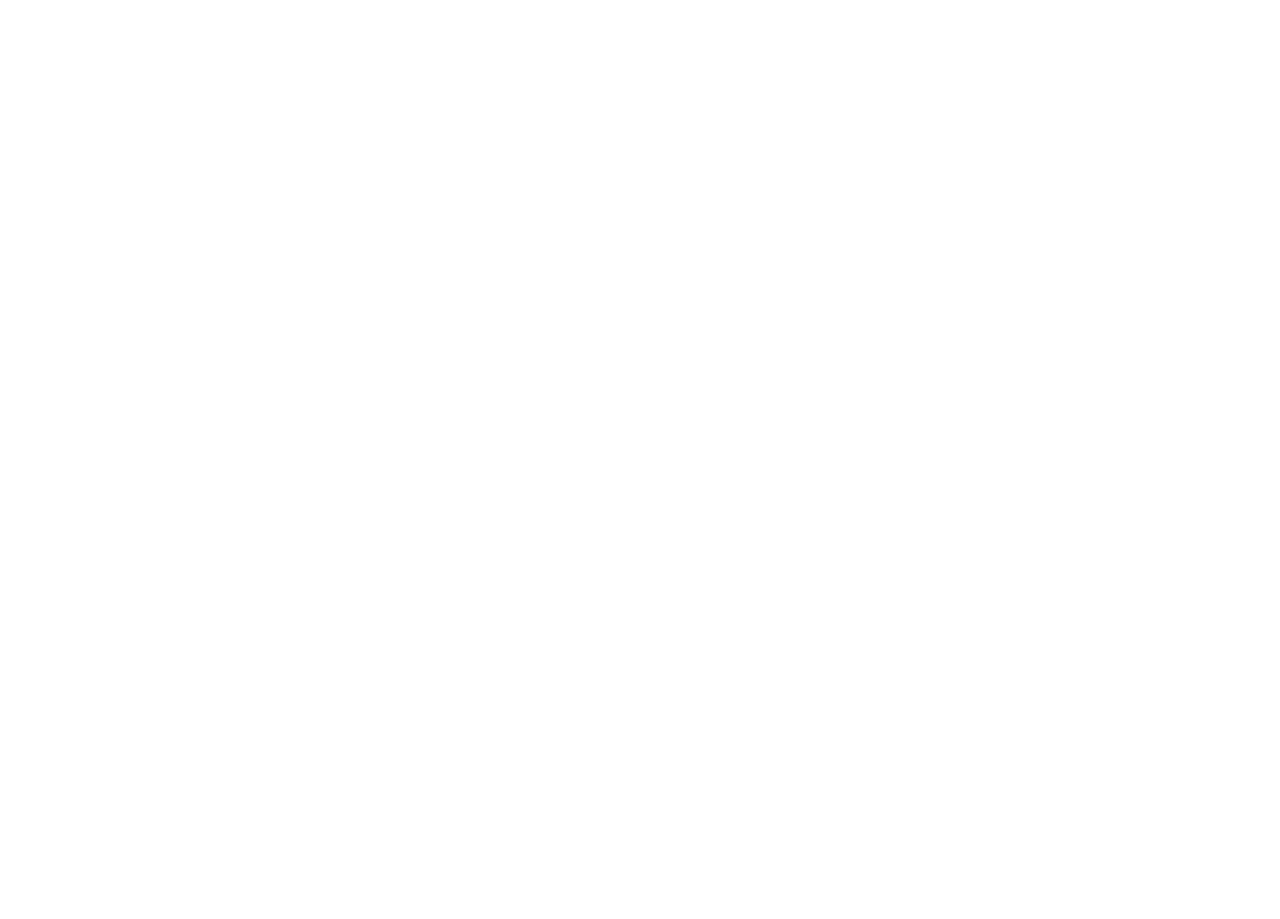
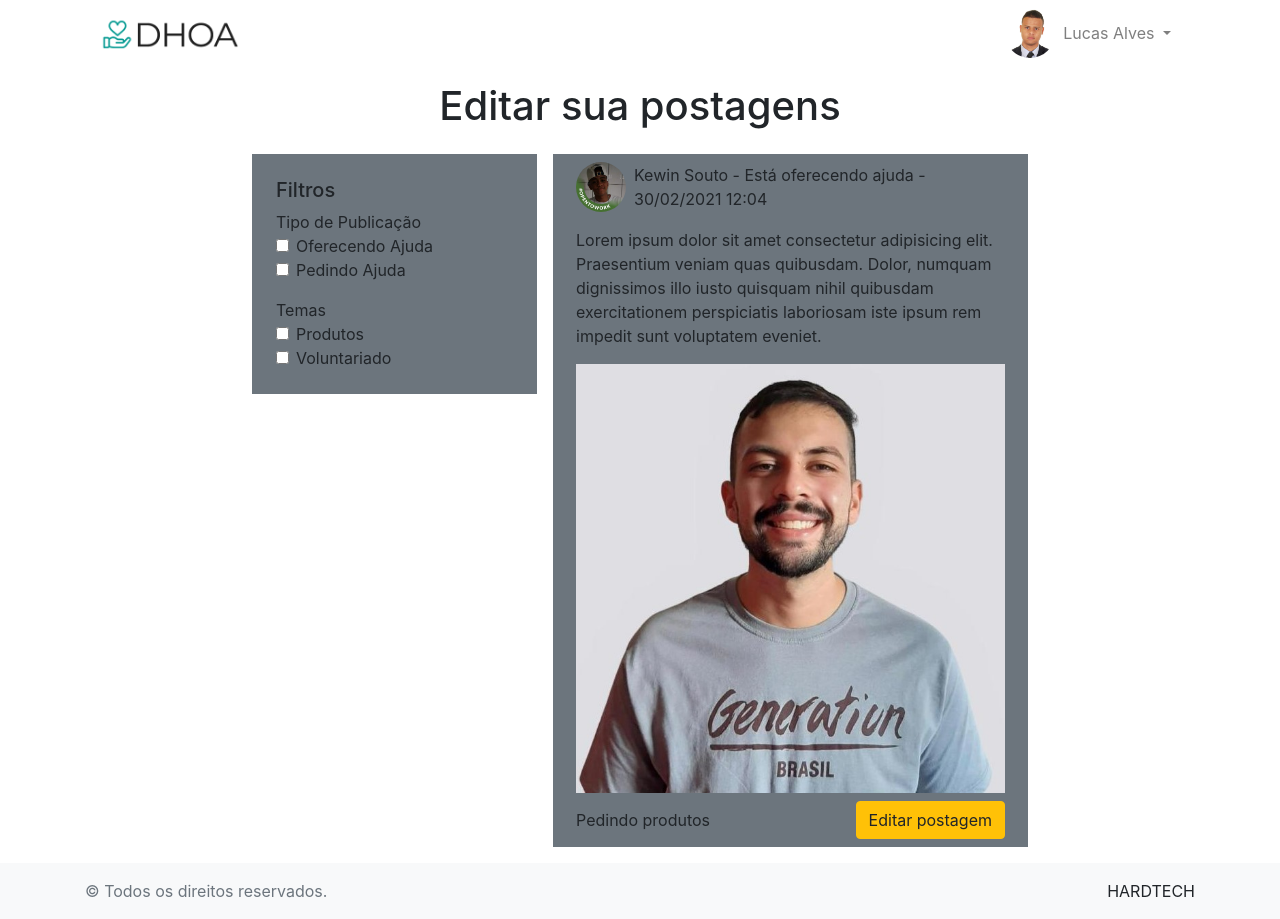
Before and after one commit to HARDTECHIO/dhoa-front, an Angular app: page /minhas-postagens in a window 1280 px wide. Before the commit this address led to /. Before the commit the page ends 800 px from the top, so only its background shows below. Built offline with nearby package versions, Linux system fonts and the light colour scheme.

Commit message:
feat(views): Implementação da página de edição de postagens - sem consumo de api #8

```diff
--- a/src/app/app-routing.module.ts
+++ b/src/app/app-routing.module.ts
@@ -3,6 +3,7 @@
 import { CadastrarComponent } from './views/cadastrar/cadastrar.component';
 import { EntrarComponent } from './views/entrar/entrar.component';
 import { InicioComponent } from './views/principal/inicio/inicio.component';
+import { MinhasPostagensComponent } from './views/principal/minhas-postagens/minhas-postagens.component';
 import { PerfilComponent } from './views/principal/perfil/perfil.component';
 import { SiteComponent } from './views/site/site.component';
 
@@ -14,7 +15,8 @@
 
   // Rotas do usuário logado
   {path: '', component: InicioComponent},
-  {path: 'perfil', component: PerfilComponent}
+  {path: 'perfil', component: PerfilComponent},
+  {path: 'minhas-postagens', component: MinhasPostagensComponent}
 ];
 
 @NgModule({
--- a/src/app/app.module.ts
+++ b/src/app/app.module.ts
@@ -11,6 +11,7 @@
 import { MenuPrincipalComponent } from './template/menu-principal/menu-principal.component';
 import { InicioComponent } from './views/principal/inicio/inicio.component';
 import { PerfilComponent } from './views/principal/perfil/perfil.component';
+import { MinhasPostagensComponent } from './views/principal/minhas-postagens/minhas-postagens.component';
 
 @NgModule({
   declarations: [
@@ -22,7 +23,8 @@
     CadastrarComponent,
     MenuPrincipalComponent,
     InicioComponent,
-    PerfilComponent
+    PerfilComponent,
+    MinhasPostagensComponent
   ],
   imports: [
     BrowserModule,
--- a/src/app/template/menu-principal/menu-principal.component.html
+++ b/src/app/template/menu-principal/menu-principal.component.html
@@ -1,7 +1,7 @@
 <div class="bg-white">
     <div class="container">
         <nav class="navbar navbar-expand-lg navbar-light bg-white">
-            <a class="navbar-brand" href="#"> <img src="../../../assets/img/dhoa-logo-top.png" height="35"></a>
+            <a class="navbar-brand" routerLink='/'> <img src="../../../assets/img/dhoa-logo-top.png" height="35"></a>
             <button class="navbar-toggler" type="button" data-toggle="collapse" data-target="#navbarSupportedContent"
                 aria-controls="navbarSupportedContent" aria-expanded="false" aria-label="Toggle navigation">
                 <span class="navbar-toggler-icon"></span>
@@ -19,7 +19,7 @@
                             </a>
                             <div class="dropdown-menu" aria-labelledby="navbarDropdownMenuLink">
                                 <a class="dropdown-item" routerLink='/perfil'>Ver meu Perfil</a>
-                                <a class="dropdown-item" href="#">Ver minhas publicações</a>
+                                <a class="dropdown-item" routerLink='/minhas-postagens'>Ver minhas postagens</a>
                                 <a class="dropdown-item" href="#">Sair</a>
                             </div>
                         </div>
--- /dev/null
+++ b/src/app/views/principal/minhas-postagens/minhas-postagens.component.html
@@ -0,0 +1,130 @@
+<app-menu-principal></app-menu-principal>
+<div class="container">
+    <div class="row my-3">
+        <div class="col-md">
+            <h1 class="text-center">Editar sua postagens</h1>
+        </div>
+    </div>
+    <div class="row justify-content-center">
+        <div class="col-md-3 mr-3"> <!-- filtros -->
+            <div class="row">
+                <div class="col-md bg-secondary p-4">
+                    <div class="row">
+                        <div class="col-md">
+                            <h5>Filtros</h5>
+                        </div>
+                    </div>
+                    <div class="row mb-3"><!-- tipo postagem -->
+                        <div class="col-md">
+                            <p class="m-0">Tipo de Publicação</p>
+                            <div class="form-check">
+                                <input class="form-check-input" type="checkbox" value="" id="defaultCheck1">
+                                <label class="form-check-label" for="defaultCheck1">
+                                  Oferecendo Ajuda
+                                </label>
+                            </div>
+                            <div class="form-check">
+                                <input class="form-check-input" type="checkbox" value="" id="defaultCheck1">
+                                <label class="form-check-label" for="defaultCheck1">
+                                  Pedindo Ajuda
+                                </label>
+                            </div>
+                        </div>
+                    </div><!-- /tipo postagem -->
+
+                    <div class="row"><!-- temas/categorias -->
+                        <div class="col-md">
+                            <p class="m-0">Temas</p>
+                            <div class="form-check">
+                                <input class="form-check-input" type="checkbox" value="" id="defaultCheck1">
+                                <label class="form-check-label" for="defaultCheck1">
+                                  Produtos
+                                </label>
+                            </div>
+                            <div class="form-check">
+                                <input class="form-check-input" type="checkbox" value="" id="defaultCheck1">
+                                <label class="form-check-label" for="defaultCheck1">
+                                  Voluntariado
+                                </label>
+                            </div>
+                        </div>
+                    </div><!-- /temas/categorias -->
+                </div>
+            </div>
+        </div> <!-- /filtros -->
+
+        <!-- itens do feed -->
+        <div class="col-md-5">
+            <div class="row bg-secondary p-2 mb-3"><!-- item do feed -->
+                <div class="col-md">
+                    <div class="row mb-3"><!-- foto usuario e título -->
+                        <div class="col-md d-flex align-items-center">
+                            <img class="rounded-circle img-fluid" src="../../../../assets/img/ninjas/matheus.jfif" alt="Matheus Ribeiro" width="50px">
+                            <p class="px-2 m-0">Kewin Souto - Está oferecendo ajuda - 30/02/2021 12:04</p>
+                        </div>
+                    </div><!-- /foto usuario e título -->
+                    <div class="row"><!-- texto -->
+                        <div class="col-md">
+                            <p>Lorem ipsum dolor sit amet consectetur adipisicing elit. Praesentium veniam quas quibusdam. Dolor, numquam dignissimos illo iusto quisquam nihil quibusdam exercitationem perspiciatis laboriosam iste ipsum rem impedit sunt voluptatem eveniet.</p>
+                        </div>
+                    </div><!-- /texto -->
+                    <div class="row"><!-- foto publicação -->
+                        <div class="col-md">
+                            <img src="../../../../assets/img/ninjas/miltonjunior.jpg" alt="Milton" width="100%">
+                        </div>
+                    </div><!-- /foto publicação -->
+                    <div class="row pt-2">
+                        <div class="col-md d-flex justify-content-between align-items-center">
+                            <p class="m-0">Pedindo produtos</p>
+                            <a class="btn btn-warning" data-toggle="modal" data-target="#editarPostagem">Editar postagem</a>
+                        </div>
+                    </div>
+                </div>
+            </div><!-- /item do feed -->
+        </div>
+    </div>
+</div>
+
+<!-- Modal Editar Postagem -->
+<div class="modal fade" id="editarPostagem" tabindex="-1" aria-labelledby="editarPostagemLabel" aria-hidden="true">
+    <div class="modal-dialog modal-dialog-centered">
+        <div class="modal-content">
+            <div class="modal-header">
+                <h5 class="modal-title" id="editarPostagemLabel">Editar publicação</h5>
+                <button type="button" class="close" data-dismiss="modal" aria-label="Close">
+                    <span aria-hidden="true">&times;</span>
+                </button>
+            </div>
+            <div class="modal-body">
+                <div class="form-group">
+                    <label for="tipoPostagem">Oferecendo ou Pedindo Ajuda</label>
+                    <select class="form-control" name="tipoPostagem">
+                        <option value="0">Oferecendo Ajuda</option>
+                        <option value="1" selected>Pedindo Ajuda</option>
+                    </select>
+                </div>
+                <div class="form-group">
+                    <label for="descricao">Descrição</label>
+                    <textarea class="form-control" id="descricao" placeholder="Descreva seu pedido ou oferta"></textarea>
+                </div>
+                <div class="form-group">
+                    <label for="categoria">Categoria</label>
+                    <select class="form-control" name="categoria">
+                        <option value="0">Produtos</option>
+                        <option value="1">Voluntariado</option>
+                    </select>
+                </div>
+                <div class="form-group">
+                    <label for="imagemUrl">Imagem</label>
+                    <input class="form-control" type="text" name="imagemUrl" id="imagemUrl" placeholder="Informe a URL da Foto">
+                </div>
+            </div>
+            <div class="modal-footer">
+                <button type="button" class="btn btn-danger" data-dismiss="modal">Cancelar</button>
+                <button type="button" class="btn btn-success">Editar</button>
+            </div>
+        </div>
+    </div>
+</div>
+
+<app-rodape></app-rodape>
--- /dev/null
+++ b/src/app/views/principal/minhas-postagens/minhas-postagens.component.ts
@@ -0,0 +1,15 @@
+import { Component, OnInit } from '@angular/core';
+
+@Component({
+  selector: 'app-minhas-postagens',
+  templateUrl: './minhas-postagens.component.html',
+  styleUrls: ['./minhas-postagens.component.css']
+})
+export class MinhasPostagensComponent implements OnInit {
+
+  constructor() { }
+
+  ngOnInit(): void {
+  }
+
+}
```
Also changed, not shown: src/app/views/principal/minhas-postagens/minhas-postagens.component.css (added), src/assets/img/ninjas/miltonjunior.jpg.
